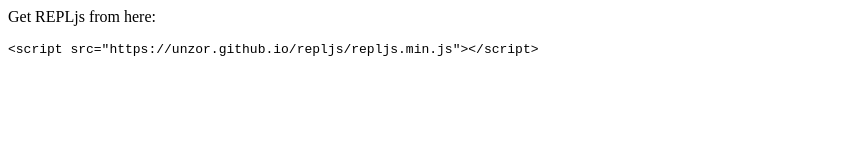
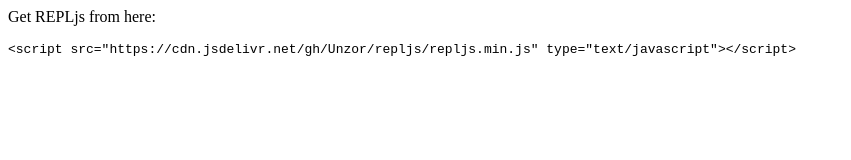
Before and after one commit to Unzor/repljs, a plain HTML site: page index.html in a window 1280 px wide. Shown: the whole page, without its empty margins (0-851 px from the left). Drawn offline with Linux system fonts and the light colour scheme.

Commit message:
Update index.html

```diff
--- a/index.html
+++ b/index.html
@@ -2,5 +2,5 @@
   Get REPLjs from here:
 </p>
 <code>
- &lt;script src="https://unzor.github.io/repljs/repljs.min.js"&gt;&lt;/script&gt;
+&lt;script src="https://cdn.jsdelivr.net/gh/Unzor/repljs/repljs.min.js" type="text/javascript"&gt;&lt;/script&gt;
 </code>
```
